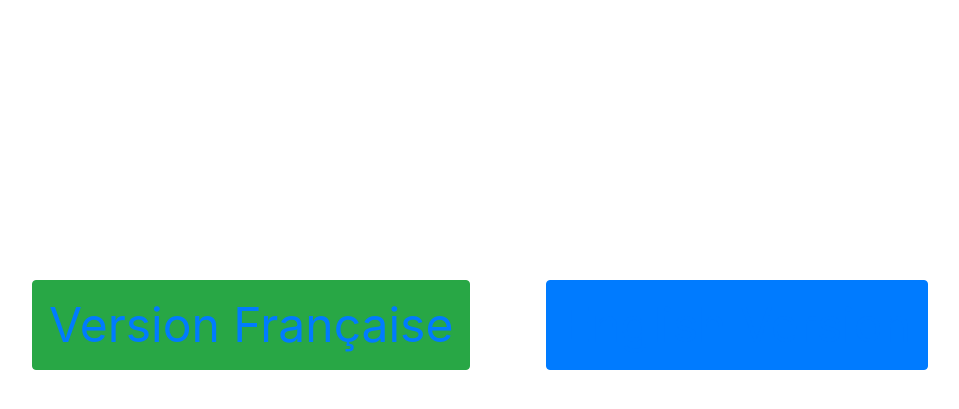
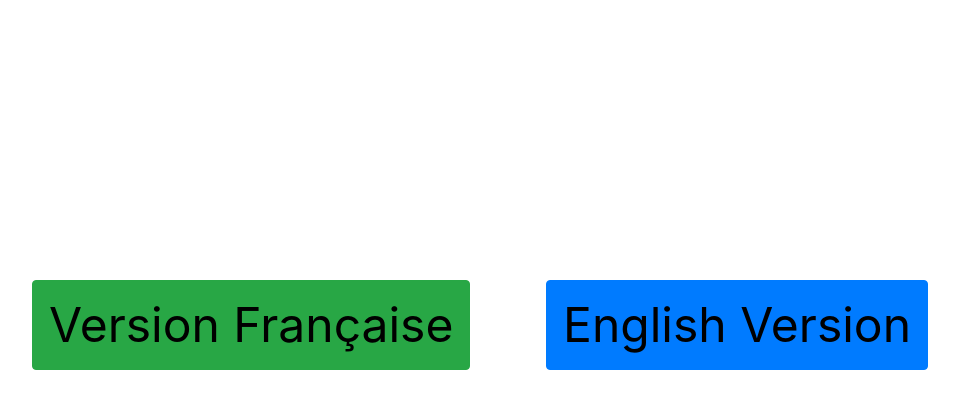
Before and after one commit to VernonRoche/CinqGrosCochons, a Flask app: template templates/home.html in a window 1280 px wide. Shown: the top 409 px of the page, without its empty margins (160-1119 px from the left). Run offline with Flask 2, Linux system fonts and the light colour scheme; the template is opened without the code that fills it, so the values that code supplies are empty; some libraries are stand-ins or nearby versions.

Commit message:
liens en noir sur le home

```diff
--- a/templates/home.html
+++ b/templates/home.html
@@ -12,8 +12,8 @@
   <body>
       <div class="container">
         <div class="row">
-            <button id="env1" type="submit" class="btn btn-success rounded btn-lg" style=" position:absolute; top:35vh; left:15vw; font-size: 300%; width: auto; height :auto" value="Envoyer1" name="form1"><a href=form.html>Version Française</a></button>
-            <button id="env2" type="submit" class="btn btn-primary rounded btn-lg" style="position:absolute; top:35vh; right:15vw; font-size: 300%; width: auto; height :auto" value="Envoyer2" name="form"><a href=form.html>English Version</a></button>
+            <button id="env1" type="submit" class="btn btn-success rounded btn-lg" style=" position:absolute; top:35vh; left:15vw; font-size: 300%; width: auto; height :auto" value="Envoyer1" name="form1"><a href=form.html style="color:black">Version Française</a></button>
+            <button id="env2" type="submit" class="btn btn-primary rounded btn-lg" style="position:absolute; top:35vh; right:15vw; font-size: 300%; width: auto; height :auto" value="Envoyer2" name="form"><a href=form.html style="color:black">English Version</a></button>
         </div>
       </div>
 
```
